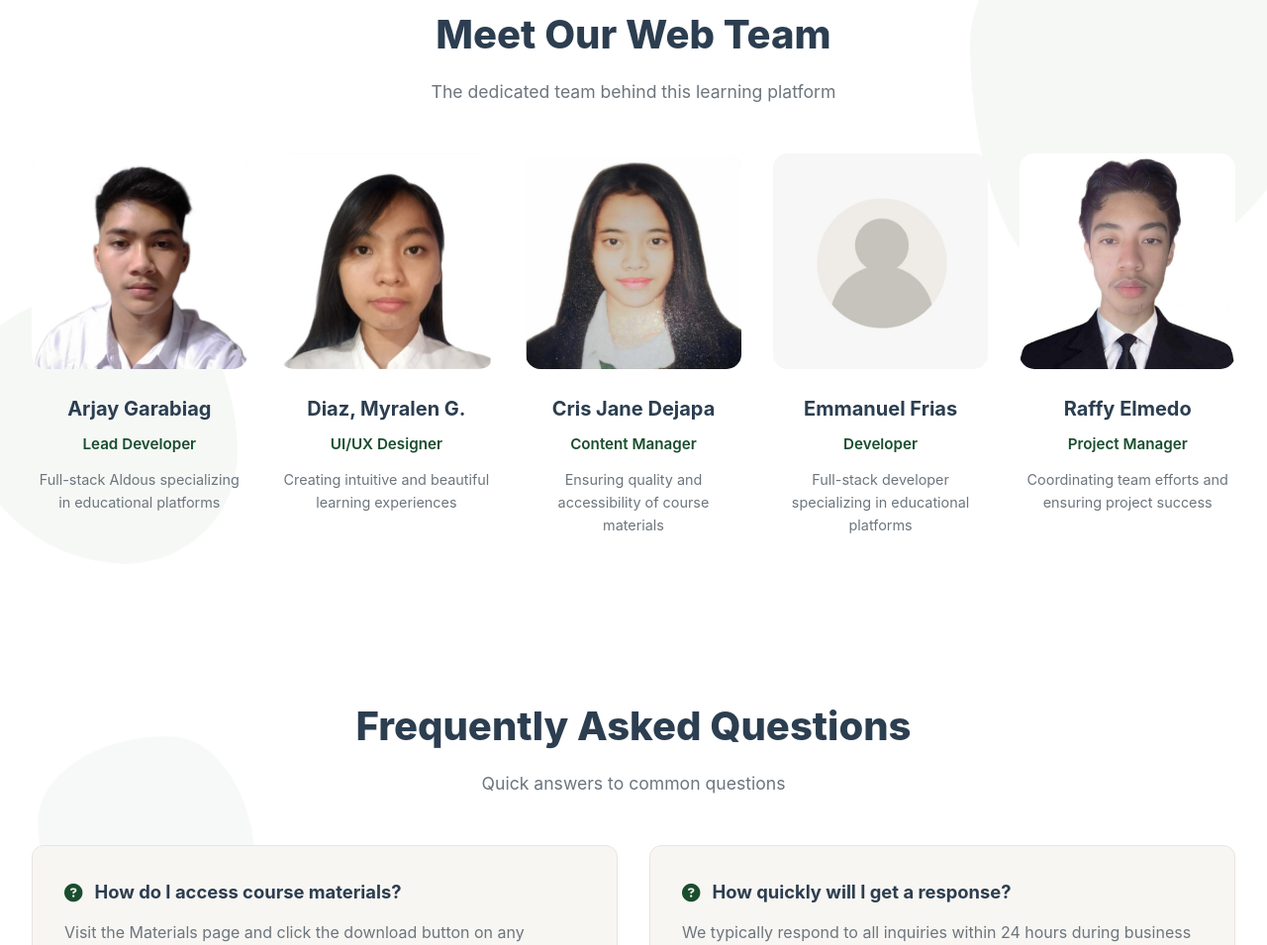
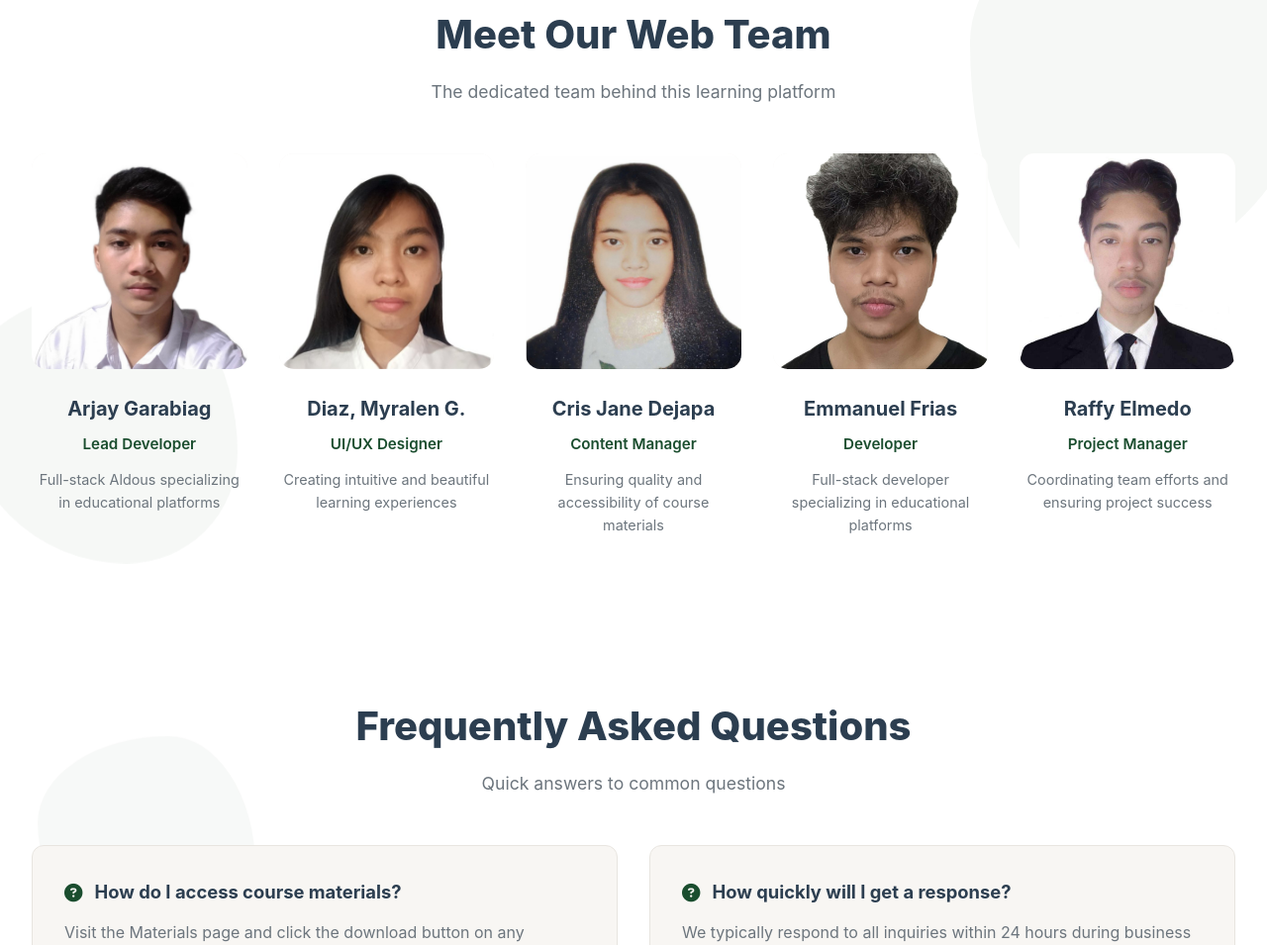
Before and after one commit to rjgrbg/Contemporary-World, a plain HTML site: page contact.html in a window 1280 px wide. Shown: the part 1855-2810 px from the top of the page at 99% size. Drawn offline with Linux system fonts and the light colour scheme.

Commit message:
Tapos na po

```diff
--- a/contact.html
+++ b/contact.html
@@ -187,7 +187,7 @@
 
                 <div class="team-member">
                     <div class="member-image">
-                        <img src="images/team.jpg" alt="Team Member">
+                        <img src="images/team5.jpg" alt="Team Member">
                         <div class="member-overlay">
                             <div class="member-social">
                                 <a href="#"><i class="fab fa-linkedin"></i></a>
```
Also changed, not shown: images/team5.jpg (added).
